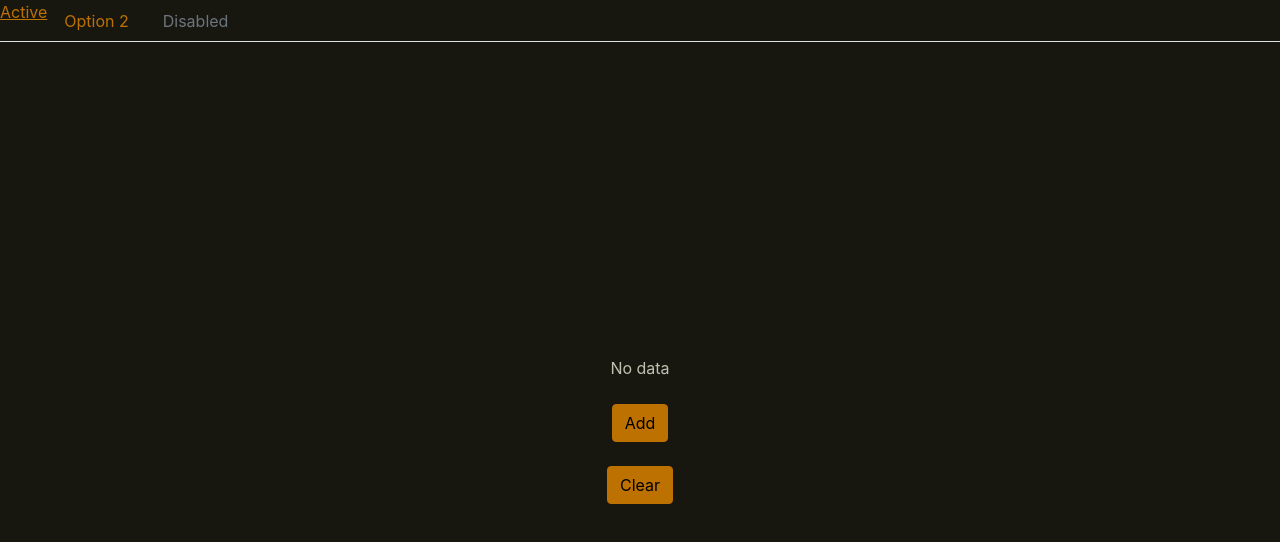
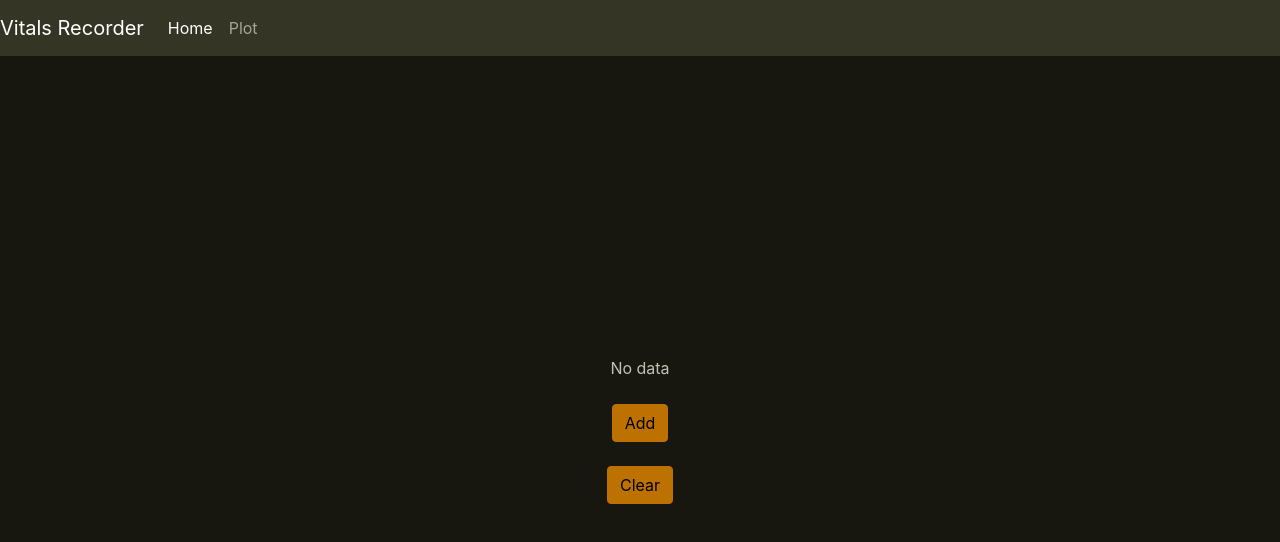
Before and after one commit to chrisvrose/bdrec, a Next.js app: page /bdrec/ in a window 1280 px wide. Shown: the top 542 px of the page. Built offline with nearby package versions, Linux system fonts and the light colour scheme.

Commit message:
[add] deps and nav

```diff
--- a/components/Header.tsx
+++ b/components/Header.tsx
@@ -1,11 +1,15 @@
-import { FC } from 'react';
+import type { FC } from 'react';
 import Head from 'next/head';
+import Link from 'next/link';
+import { Nav, Navbar } from 'react-bootstrap';
+import styles from '../styles/Header.module.scss';
 export type HeaderProps = {
     title: string;
+    activeKey:'home'|'plot';
 };
 
-export const Header: FC<HeaderProps> = function ({ title }) {
-    return (
+export const Header: FC<HeaderProps> = function ({ title , activeKey}) {
+    return <>
         <Head>
             <title>{title}</title>
             <meta name="description" content="Vitals Recording" />
@@ -30,5 +34,31 @@ export const Header: FC<HeaderProps> = function ({ title }) {
             <link rel="manifest" href="/site.webmanifest" />
             <meta name="theme-color" content="#bc7100"/>
         </Head>
-    );
+        <Navbar
+                bg="dark"
+                expand="md"
+                fixed="top"
+                variant="dark"
+                className="card-1"
+            >
+                <Navbar.Brand>Vitals Recorder</Navbar.Brand>
+                <Navbar.Toggle aria-controls="navbar-toggleable" />
+                <Navbar.Collapse id="navbar-toggleable">
+                    <Nav
+                        activeKey={activeKey}
+                        className="justify-content-end mr-auto"
+                    >
+                        <Link href="/" passHref>
+                            <Nav.Link eventKey="home">Home</Nav.Link>
+                        </Link>
+
+                        <Link href="/plot" passHref>
+                            <Nav.Link eventKey="plot">Plot</Nav.Link>
+                        </Link>
+
+                    </Nav>
+                </Navbar.Collapse>
+            </Navbar>
+
+        </>
 };
--- /dev/null
+++ b/components/PlotChart.tsx
@@ -0,0 +1,5 @@
+import { FC } from "react";
+
+export const PlotChart:FC = function (){
+    return <>Hi</>
+}
--- a/pages/index.tsx
+++ b/pages/index.tsx
@@ -7,7 +7,7 @@ import Link from 'next/link';
 const Home: NextPage = () => {
     return (
         <>
-            <Header title="Pain" />
+            <Header title="Pain" activeKey="home"/>
             <Nav variant="tabs" defaultActiveKey="/home">
                 <Nav.Item>
                     <Nav.Link as={Link} passHref href="/home">Active</Nav.Link>
--- a/styles/globals.scss
+++ b/styles/globals.scss
@@ -11,8 +11,8 @@ $dark: lighten(c.$back, 10%);
 
 html,
 body {
-  padding: 0;
-  margin: 0;
+  // padding: 0;
+  // margin: 0;
   font-family: -apple-system, BlinkMacSystemFont, Segoe UI, Roboto, Oxygen,
     Ubuntu, Cantarell, Fira Sans, Droid Sans, Helvetica Neue, sans-serif;
 }
```
Also changed, not shown: package.json (+5 -4 lines), pages/plot.tsx (added, +14 -0 lines), styles/Header.module.scss (added), 1 other file (tests, documents, lock files or other folders).
